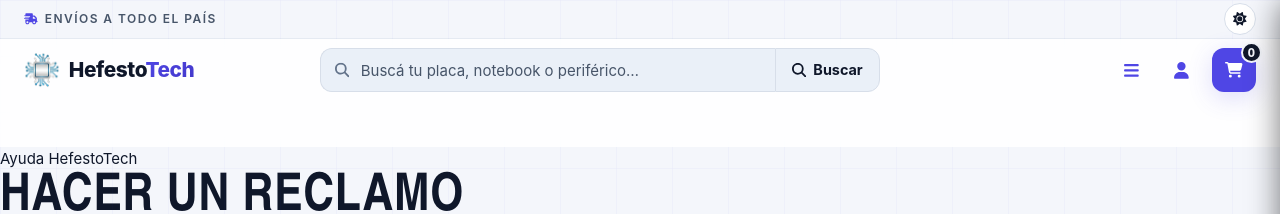
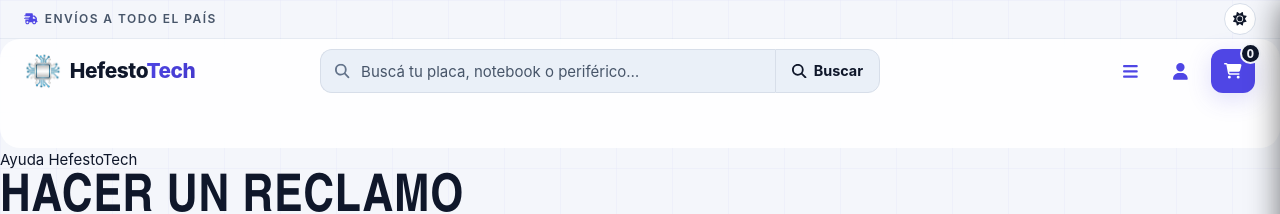
Before and after one commit to IsaiasDc2/hefestotech, a React (Vite) app in the folder ecomers/client/: page /reclamo in a window 1280 px wide. Shown: the top 214 px of the page. Built offline with nearby package versions, Linux system fonts and the light colour scheme; no server answers.

Commit message:
feat: header pill flotante con nav al hover

```diff
--- a/ecomers/client/src/components/layout/Navbar.css
+++ b/ecomers/client/src/components/layout/Navbar.css
@@ -249,15 +249,18 @@
 
 .site-head {
   position: sticky;
-  top: 0;
+  top: 0.6rem;
   z-index: 50;
-  max-width: 100%;
+  max-width: 1280px;
+  margin: 0 auto;
+  border-radius: 20px;
   overflow-x: clip;
+  overflow-y: visible;
   background-color: rgba(11, 14, 20, 0.72);
   backdrop-filter: blur(14px) saturate(1.2);
   -webkit-backdrop-filter: blur(14px) saturate(1.2);
-  border-bottom: 1px solid transparent;
-  transition: background-color var(--dur-2) var(--ease), border-color var(--dur-2) var(--ease), box-shadow var(--dur-2) var(--ease);
+  border: 1px solid transparent;
+  transition: background-color var(--dur-2) var(--ease), border-color var(--dur-2) var(--ease), box-shadow var(--dur-2) var(--ease), top var(--dur-2) var(--ease), border-radius var(--dur-2) var(--ease);
 }
 
 :root[data-theme="light"] .site-head {
@@ -270,10 +273,39 @@
   }
 }
 
+/* Al scrollear: pill flotante con fondo transparente (vidrio) y la
+   fila de navegacion colapsada. Vuelve con hover, foco o scroll arriba. */
 .site-head.is-scrolled {
-  background-color: rgba(11, 14, 20, 0.94);
-  border-bottom-color: var(--border);
+  top: 0.4rem;
+  background-color: rgba(11, 14, 20, 0.35);
+  border-color: var(--border-suave);
   box-shadow: var(--sombra-media);
+}
+
+:root[data-theme="light"] .site-head.is-scrolled {
+  background-color: rgba(255, 255, 255, 0.45);
+}
+
+.site-head.is-scrolled:not(:hover):not(:focus-within):not(.mostrar) .nav-categorias {
+  display: grid;
+  grid-template-rows: 0fr;
+  opacity: 0;
+  margin: 0;
+  padding: 0;
+  overflow: hidden;
+  transition: grid-template-rows var(--dur-2) var(--ease), opacity var(--dur-2) var(--ease), margin var(--dur-2) var(--ease), padding var(--dur-2) var(--ease);
+}
+
+.site-head.is-scrolled .nav-categorias {
+  display: grid;
+  grid-template-rows: 1fr;
+  opacity: 1;
+  transition: grid-template-rows var(--dur-2) var(--ease), opacity var(--dur-2) var(--ease), margin var(--dur-2) var(--ease), padding var(--dur-2) var(--ease);
+}
+
+.site-head.is-scrolled .nav-categorias > * {
+  overflow: hidden;
+  min-height: 0;
 }
 
 /* Compacto al scroll: la altura esta fijada por JS (min-height),
```
